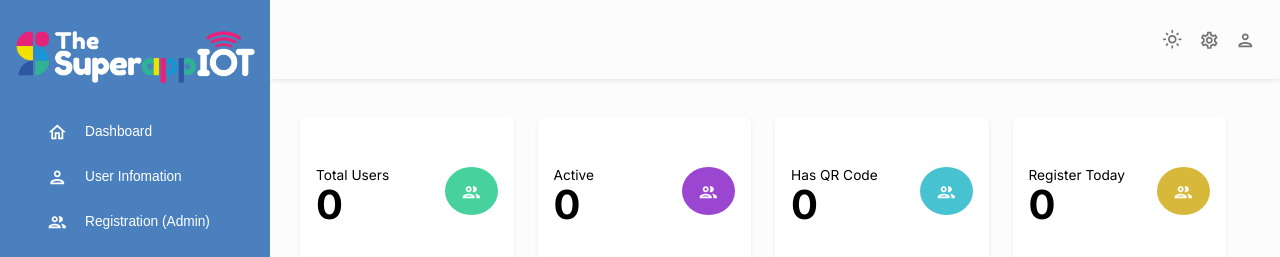
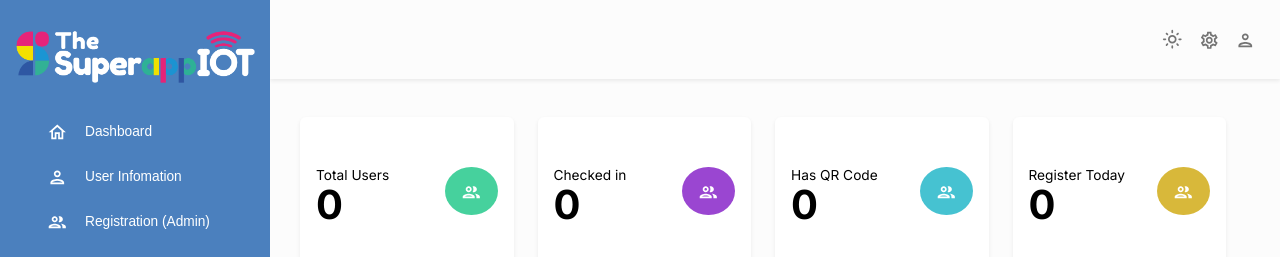
Before and after one commit to AjarnDang/mservice.metrosystems-des, a React (Create React App) app: page /dashboard in a window 1280 px wide. Shown: the top 257 px of the page. Built offline with nearby package versions, Linux system fonts and the light colour scheme; no server answers.

Commit message:
Update Dashboard.jsx

```diff
--- a/src/pages/Dashboard.jsx
+++ b/src/pages/Dashboard.jsx
@@ -114,7 +114,7 @@ const Dashboard = () => {
               <div className="card align-item-center border-0 shadow-sm py-5 px-3">
                 <div className="d-flex justify-content-between">
                   <div>
-                    <span className="header-card-dashboard">Active</span>
+                    <span className="header-card-dashboard">Checked in</span>
                     <h1 className="fw-bold lh-1">{userCountActive}</h1>
                   </div>
                   <div className="align-middle mt-3">
```
